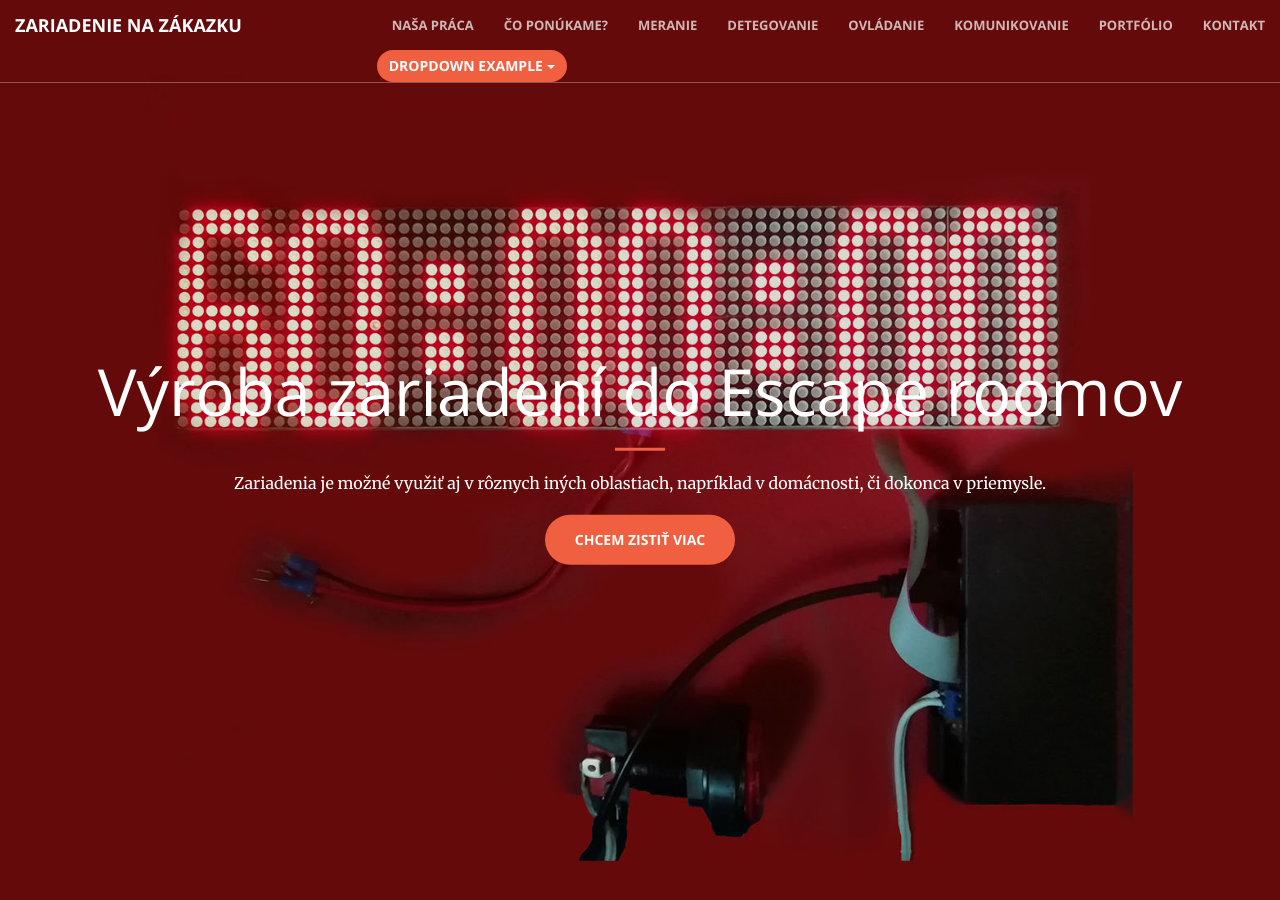
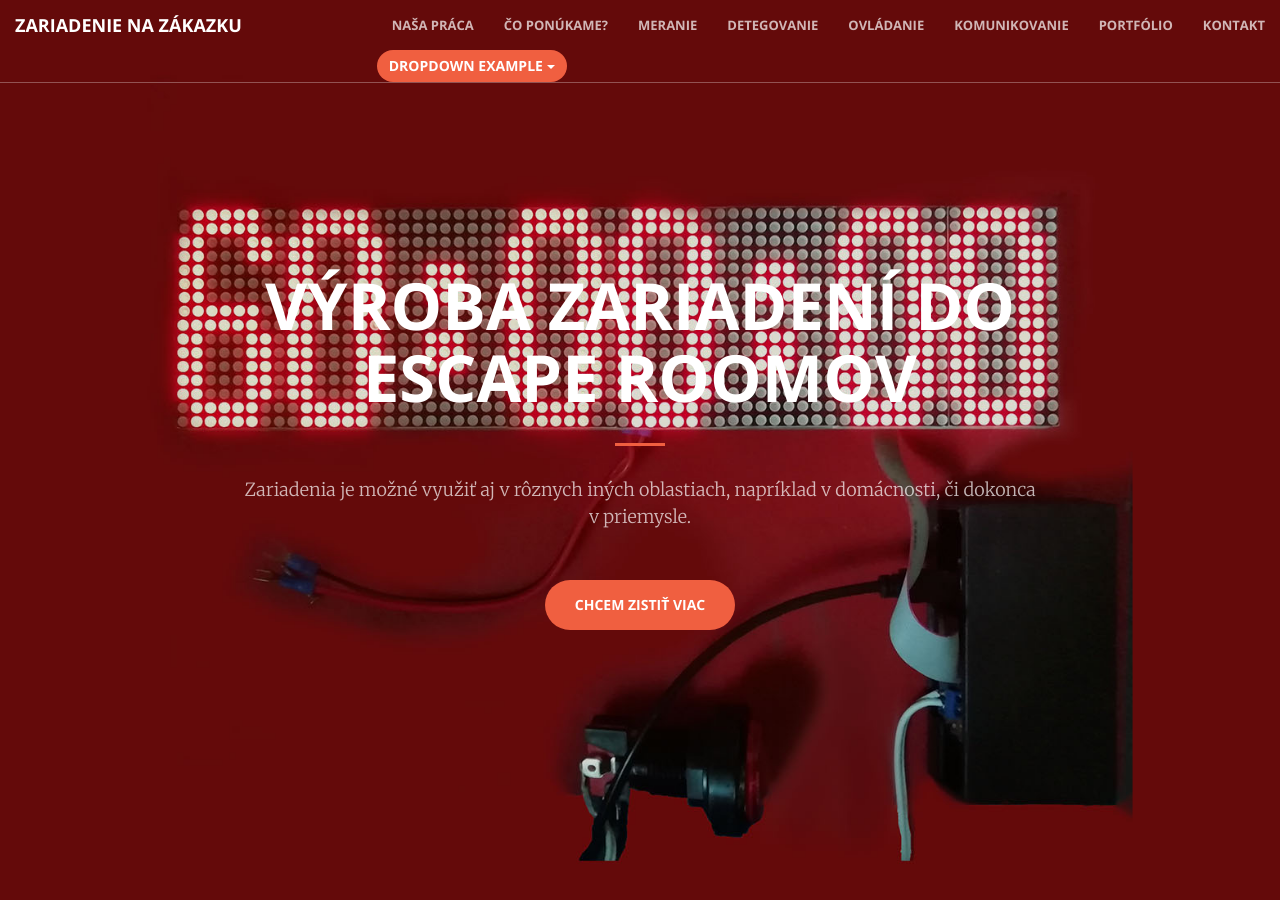
Before and after one commit to mike58smile/..., a Jekyll site: the page built from index.html, in a window 1280 px wide and 900 px high. Built offline with Jekyll 4.4.1, drawn with Linux system fonts in a browser that asks for light colours.

Commit message:
Update header.html

```diff
--- a/_includes/header.html
+++ b/_includes/header.html
@@ -1,12 +1,10 @@
 <header>
     <div class="header-content">
-<div class="hero-image">
-        <div class="hero-text">
+        <div class="header-content-inner">
             <h1>Výroba zariadení do Escape roomov</h1>
             <hr>
             <p>Zariadenia je možné využiť aj v rôznych iných oblastiach, napríklad v domácnosti, či dokonca v priemysle.</p>
             <a href="#about" class="btn btn-primary btn-xl page-scroll">Chcem zistiť viac</a>
         </div>
-        </div>
     </div>
 </header>
```
